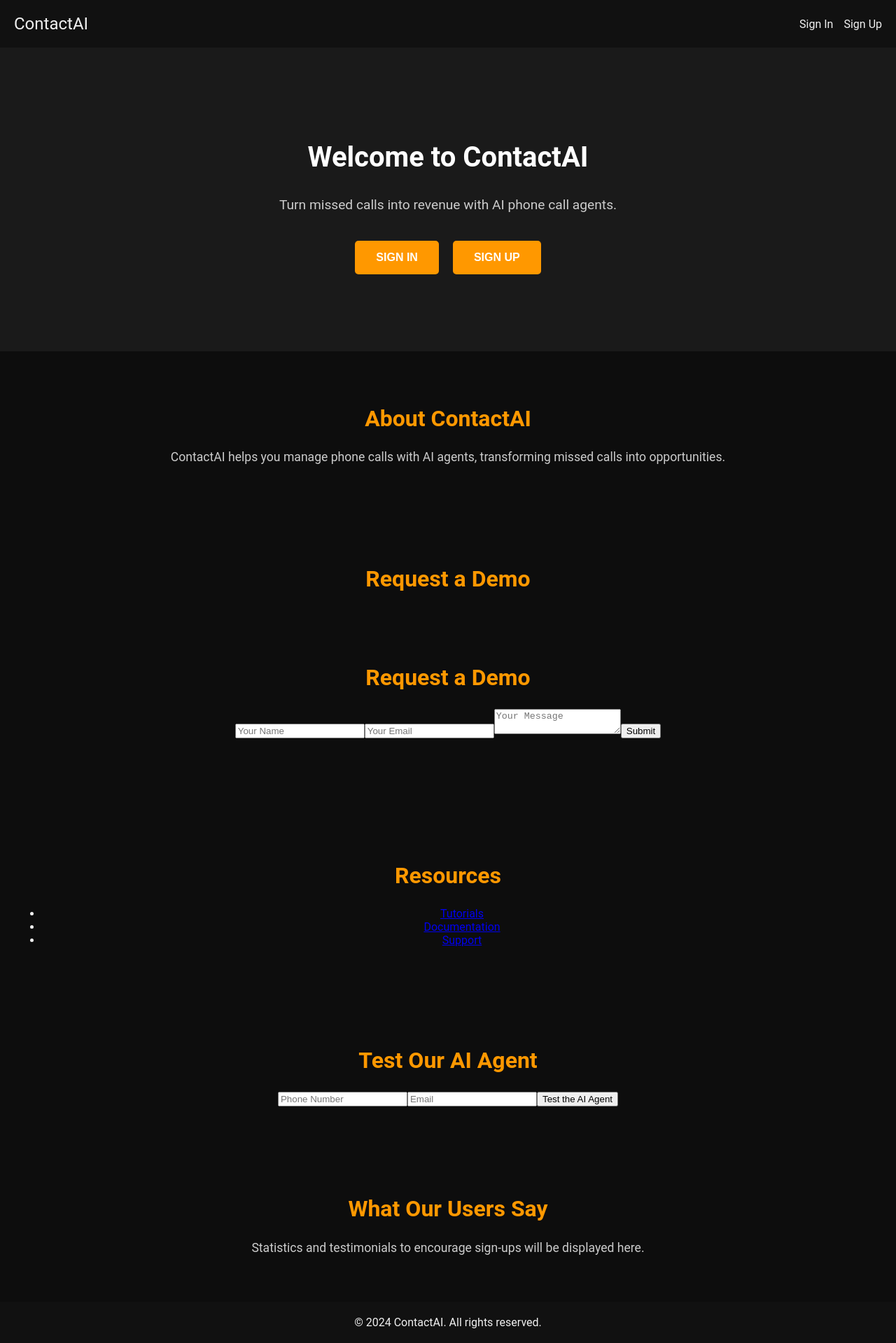
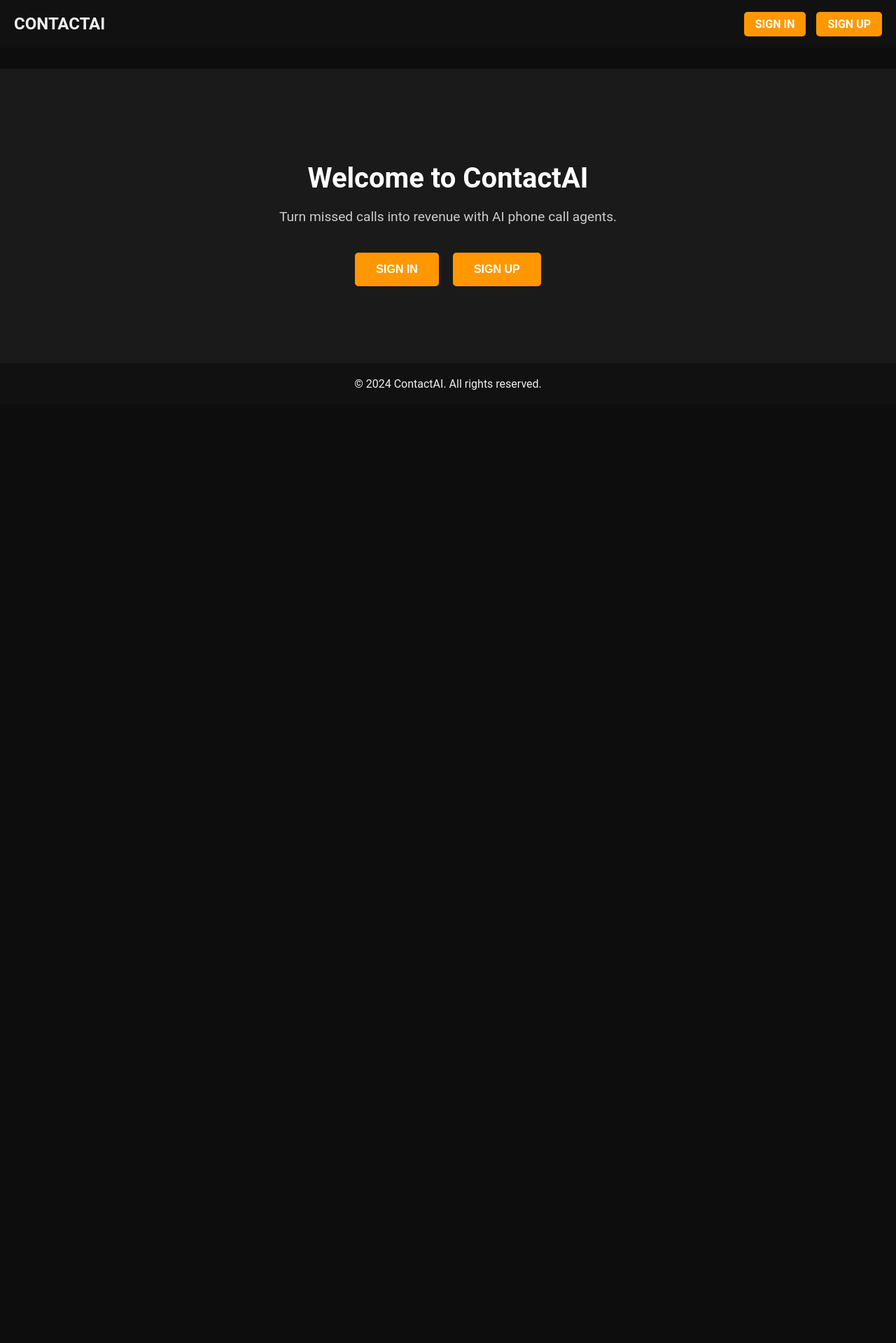
Before and after one commit to alghotmya/contactai8, a React (Create React App) app: page / in a window 1280 px wide. Shown: the whole page at 70% size. After the commit the page ends 800 px from the top, so only its background shows below. Built offline with nearby package versions, Linux system fonts and the light colour scheme.

Commit message:
Monday Sep 2 updating some of the landing page and dashboard components - cleaning up dashboard

```diff
--- a/src/components/Dashboard.js
+++ b/src/components/Dashboard.js
@@ -1,13 +1,43 @@
-import React, { useState } from 'react';
+import React, { useState, useEffect } from 'react';
 import axios from 'axios';
+import '../styles/Dashboard.css';
 
 function Dashboard() {
+  const [workspaces, setWorkspaces] = useState([]);
+  const [currentWorkspace, setCurrentWorkspace] = useState('');
+  const [profileOptions, setProfileOptions] = useState(false);
   const [responseMessage, setResponseMessage] = useState('');
 
-    // Function to handle the API call
+  useEffect(() => {
+    // Fetch workspaces from backend
+    async function fetchWorkspaces() {
+      const token = localStorage.getItem('id_token'); // Assuming you store the id_token in localStorage after login
+      try {
+        const response = await axios.get('https://dqjq6f5kaa.execute-api.ca-central-1.amazonaws.com/prod/workspaces', {
+          headers: {
+            Authorization: `Bearer ${token}`
+          }
+        });
+        setWorkspaces(response.data);
+        setCurrentWorkspace(response.data[0].name); // Set the first workspace as default
+      } catch (error) {
+        console.error('Error fetching workspaces:', error);
+      }
+    }
+    fetchWorkspaces();
+  }, []);
+
+  const handleWorkspaceChange = (event) => {
+    setCurrentWorkspace(event.target.value);
+  };
+
+  const toggleProfileOptions = () => {
+    setProfileOptions(!profileOptions);
+  };
+
   const handleApiCall = async () => {
     try {
-            const token = localStorage.getItem('id_token'); // Assuming you store the id_token in localStorage after login
+      const token = localStorage.getItem('id_token');
       const response = await axios.get('https://dqjq6f5kaa.execute-api.ca-central-1.amazonaws.com/prod/workspaces', {
         headers: {
           Authorization: `Bearer ${token}`
@@ -21,10 +51,58 @@ function Dashboard() {
   };
 
   return (
-        <div>
-            <h1>Dashboard</h1>
+    <div className="dashboard">
+      <div className="sidebar-menu">
+        <ul>
+          <li><a href="/agent-management">Agent Management</a></li>
+          <li><a href="/settings">Settings</a></li>
+          <li><a href="/support">Support</a></li>
+          <li><a href="/documentation">Documentation/Tutorial</a></li>
+          <li><a href="/reporting">Reporting</a></li>
+        </ul>
+      </div>
+
+      <div className="dashboard-content">
+        <header>
+          <div className="workspace-dropdown">
+            <label htmlFor="workspace-select">Current Workspace:</label>
+            <select id="workspace-select" value={currentWorkspace} onChange={handleWorkspaceChange}>
+              {workspaces.map((workspace) => (
+                <option key={workspace.id} value={workspace.name}>{workspace.name}</option>
+              ))}
+            </select>
+            <button className="button-primary" onClick={() => alert('Add workspace functionality goes here')}>Add Workspace</button>
+          </div>
+
+          <div className="user-profile">
+            <span>Welcome, {currentWorkspace}</span>
+            <div className="profile-info">
+              <button className="dropdown-button" onClick={toggleProfileOptions}>
+                Profile
+              </button>
+              {profileOptions && (
+                <div className="dropdown-content">
+                  <a href="/account-details">Account Details</a>
+                  <a href="/reset-password">Reset Password</a>
+                  <a href="/billing">Billing</a>
+                  <a href="/signout">Sign Out</a>
+                </div>
+              )}
+            </div>
+          </div>
+        </header>
+
+        <main>
+          <h1>Welcome to your Dashboard</h1>
+          <p>Current Workspace: {currentWorkspace}</p>
+          <div className="agent-summary">
+            <h3>Active Agents</h3>
+            {/* Display agent summary */}
+          </div>
           <button onClick={handleApiCall}>Test API Call</button>
           {responseMessage && <p>API Response: {responseMessage}</p>}
+        </main>
+      </div>
     </div>
   );
 }
--- a/src/components/Header.js
+++ b/src/components/Header.js
@@ -1,6 +1,5 @@
-// Location: src/components/Header.js
-
 import React from 'react';
+import '../styles/Header.css'; // Ensure the correct path to the CSS file
 
 const Header = () => {
   return (
@@ -10,8 +9,22 @@ const Header = () => {
       </div>
       <nav>
         <ul>
-          <li><a href="/signin">Sign In</a></li>
-          <li><a href="/signup">Sign Up</a></li>
+          <li>
+            <a
+              href="https://contactai.auth.ca-central-1.amazoncognito.com/login?client_id=6p6r9ps49qu1ehoom8apsm9jcm&response_type=code&scope=aws.cognito.signin.user.admin+email+openid+phone+profile&redirect_uri=https%3A%2F%2Fmain.d2tf8n90uf18rf.amplifyapp.com%2Fdashboard%2F"
+              className="auth-link"
+            >
+              Sign In
+            </a>
+          </li>
+          <li>
+            <a
+              href="https://contactai.auth.ca-central-1.amazoncognito.com/signup?client_id=6p6r9ps49qu1ehoom8apsm9jcm&response_type=code&scope=aws.cognito.signin.user.admin+email+openid+phone+profile&redirect_uri=https%3A%2F%2Fmain.d2tf8n90uf18rf.amplifyapp.com%2Fdashboard%2F"
+              className="auth-link"
+            >
+              Sign Up
+            </a>
+          </li>
         </ul>
       </nav>
     </header>
--- a/src/components/LandingPage.js
+++ b/src/components/LandingPage.js
@@ -1,5 +1,3 @@
-// Location: src/components/LandingPage.js
-
 import React from 'react';
 import Header from './Header';
 import Footer from './Footer';
@@ -10,7 +8,7 @@ import '../styles/LandingPage.css'; // Ensure the correct path to CSS
 const LandingPage = () => {
   return (
     <div className="landing-page">
-      <Header />
+      <Header /> {/* This will now use the updated header with correct links */}
       <main>
         {/* Intro Section */}
         <section className="intro">
@@ -32,39 +30,8 @@ const LandingPage = () => {
           </div>
         </section>
 
-        {/* About Section */}
-        <section className="about">
-          <h2>About ContactAI</h2>
-          <p>ContactAI helps you manage phone calls with AI agents, transforming missed calls into opportunities.</p>
-        </section>
+        {/* Other sections here ... */}
 
-        {/* Demo Request Form */}
-        <section className="demo-request">
-          <h2>Request a Demo</h2>
-          <DemoRequestForm />
-        </section>
-
-        {/* Resources Section */}
-        <section className="resources">
-          <h2>Resources</h2>
-          <ul>
-            <li><a href="/tutorials">Tutorials</a></li>
-            <li><a href="/documentation">Documentation</a></li>
-            <li><a href="/support">Support</a></li>
-          </ul>
-        </section>
-
-        {/* Testing Agent Form */}
-        <section className="testing-agent">
-          <h2>Test Our AI Agent</h2>
-          <TestingAgentForm />
-        </section>
-
-        {/* Statistics and Testimonials */}
-        <section className="statistics">
-          <h2>What Our Users Say</h2>
-          <p>Statistics and testimonials to encourage sign-ups will be displayed here.</p>
-        </section>
       </main>
       <Footer />
     </div>
--- a/src/styles/Dashboard.css
+++ b/src/styles/Dashboard.css
@@ -1,11 +1,11 @@
-/* Location: src/styles/Dashboard.css */
-
+/* Dashboard layout */
 .dashboard {
   display: flex;
   height: 100vh;
   background-color: #f4f4f4;
 }
 
+/* Sidebar menu */
 .sidebar-menu {
   width: 250px;
   background-color: #333;
@@ -41,6 +41,7 @@
   background-color: #444;
 }
 
+/* Dashboard content */
 .dashboard-content {
   flex-grow: 1;
   padding: 30px;
@@ -55,6 +56,11 @@
   margin-bottom: 30px;
 }
 
+.workspace-dropdown {
+  display: flex;
+  align-items: center;
+}
+
 .workspace-dropdown select {
   background-color: #fff;
   color: #333;
@@ -64,6 +70,23 @@
   border-radius: 4px;
 }
 
+.workspace-dropdown button {
+  background-color: #ff9800;
+  color: #fff;
+  border: none;
+  padding: 10px 20px;
+  margin-left: 10px;
+  cursor: pointer;
+  border-radius: 4px;
+  font-size: 1rem;
+  transition: background-color 0.3s ease;
+}
+
+.workspace-dropdown button:hover {
+  background-color: #e68900;
+}
+
+/* User profile */
 .user-profile {
   position: relative;
   display: flex;
@@ -125,3 +148,12 @@
   font-size: 1.2rem;
   color: #666;
 }
+
+/* Agent summary */
+.agent-summary {
+  margin-top: 20px;
+  background-color: white;
+  padding: 15px;
+  border-radius: 5px;
+  box-shadow: 0 2px 10px rgba(0, 0, 0, 0.1);
+}
--- a/src/styles/Header.css
+++ b/src/styles/Header.css
@@ -1,5 +1,3 @@
-/* Location: src/styles/Header.css */
-
 header {
   display: flex;
   justify-content: space-between;
@@ -42,6 +40,7 @@ header {
   background-color: #222;
 }
 
+/* Updated Auth Links (Sign In and Sign Up) */
 .auth-link {
   color: #ffffff;
   padding: 8px 16px;
```
Also changed, not shown: 1 other file (tests, documents, lock files or other folders). Lines whose indentation alone changed are shown as unchanged.
